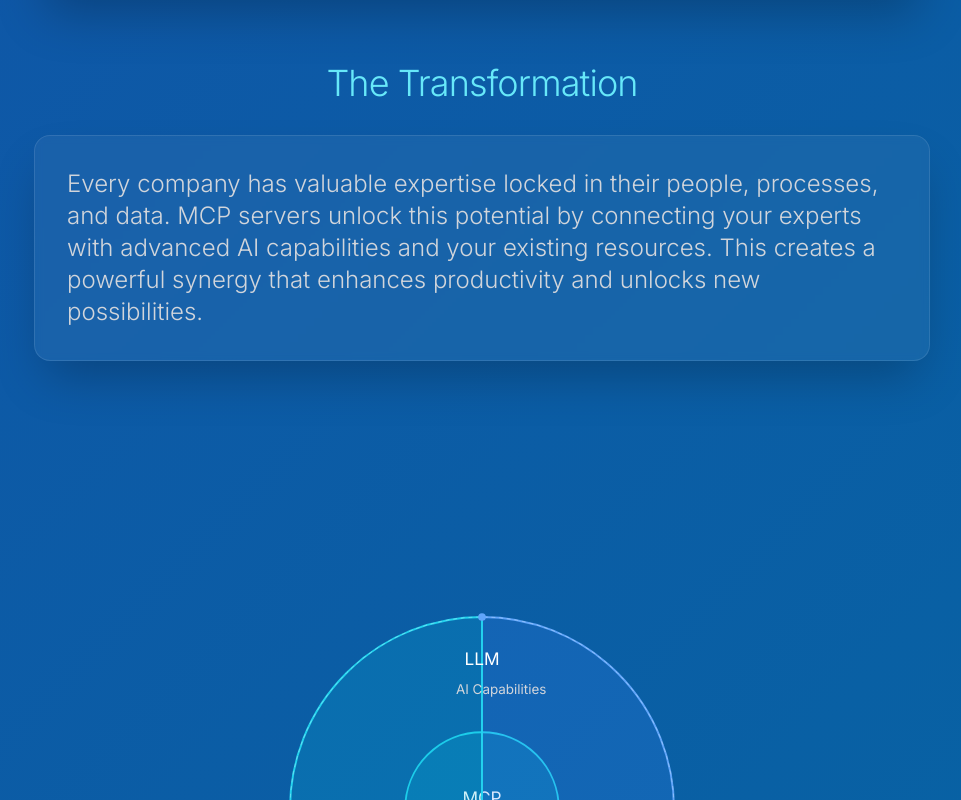
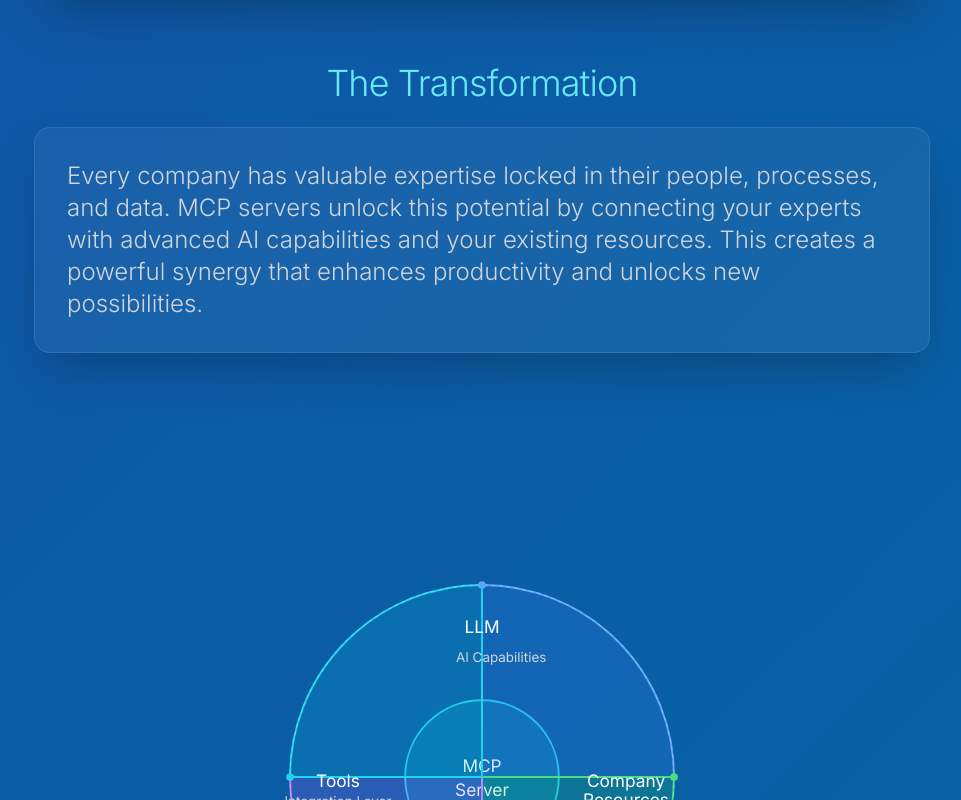
Before and after one commit to boorich/extraordinary_minds, a Next.js app: page / in a window 1280 px wide. Shown: the part 640-1440 px from the top of the page, without its empty margins (158-1119 px from the left). Built offline with nearby package versions, Linux system fonts and the light colour scheme.

Commit message:
fix: reduce vertical spacing in TransformationSection
- Reduce space between all elements (mb-8 -> mb-6)
- Decrease padding around diagram (py-8 -> py-4)
- Remove unnecessary space-y-8 wrapper
- Make spacing more compact and consistent

```diff
--- a/src/components/TransformationSection.tsx
+++ b/src/components/TransformationSection.tsx
@@ -4,20 +4,20 @@ import React from 'react';
 
 const TransformationSection = () => {
   return (
-    <div className="max-w-4xl mx-auto space-y-8">
-      <h2 className="text-3xl md:text-4xl font-light tracking-tight text-cyan-300 text-center mb-8">
+    <div className="max-w-4xl mx-auto">
+      <h2 className="text-3xl md:text-4xl font-light tracking-tight text-cyan-300 text-center mb-6">
         The Transformation
       </h2>
 
       {/* Text Section */}
-      <div className="bg-white/5 p-8 rounded-2xl backdrop-blur-sm border border-white/10 shadow-2xl">
+      <div className="bg-white/5 p-8 rounded-2xl backdrop-blur-sm border border-white/10 shadow-2xl mb-6">
         <p className="text-xl md:text-2xl leading-relaxed text-gray-300 font-light">
           Every company has valuable expertise locked in their people, processes, and data. MCP servers unlock this potential by connecting your experts with advanced AI capabilities and your existing resources. This creates a powerful synergy that enhances productivity and unlocks new possibilities.
         </p>
       </div>
 
       {/* Architecture Diagram */}
-      <div className="py-8">
+      <div className="py-4 mb-6">
         <svg className="w-full max-w-3xl mx-auto" viewBox="0 0 800 800" fill="none" xmlns="http://www.w3.org/2000/svg">
           {/* Center Circle - MCP Server */}
           <circle cx="400" cy="400" r="80" className="fill-cyan-500/20 stroke-cyan-400" strokeWidth="2" />
```
